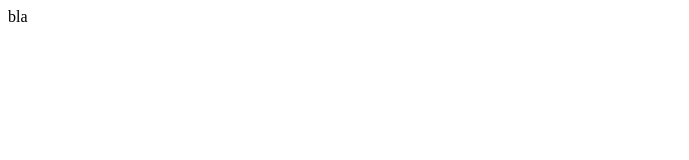
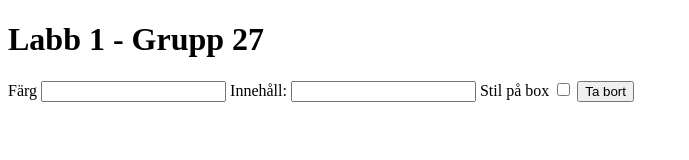
Before and after one commit to AlbinKlintman/gik339-27-Labb-1, a plain HTML site: page index.html in a window 1280 px wide. Shown: the whole page, without its empty margins (0-689 px from the left). Drawn offline with Linux system fonts and the light colour scheme.

Commit message:
Början 2

```diff
--- a/index.html
+++ b/index.html
@@ -1,13 +1,20 @@
-<!DOCTYPE html>
+<!-- <!DOCTYPE html>
 <html lang="en">
   <head>
-    <meta name="viewport" content="width=device-width">
+    <meta charset="UTF-8" />
+    <meta http-equiv="X-UA-Compatible" content="IE=edge" />
+  <meta name="viewport" content="width=device-width, initial-scale=1.0" />
     <title>Labb 1 - Grupp 27</title>
-    <script>
-      console.log('script-tag i head');
-    </script>
   </head>
+  <header>
+    <h1>Labb1 - Grupp 27</h1>
+  </header>
   <body>
+    <p>Färg</p>
+    <textarea name="Färgfält" id="Färgfält1"></textarea>
+    <p>Innehåll</p>
+    <p>Stil på box</p>
+    <button>Ta bort</button>
     <div id="test">bla</div>
 
 
@@ -16,4 +23,33 @@
     </script>
     <script src="script.js"></script>
   </body>
+</html> -->
+<!DOCTYPE html>
+<html lang="en">
+  <head>
+    <meta charset="UTF-8" />
+    <meta http-equiv="X-UA-Compatible" content="IE=edge" />
+    <meta name="viewport" content="width=device-width, initial-scale=1.0" />
+    <title>Labb 1 - Grupp 27</title>
+  </head>
+  <body>
+    <header>
+      <h1>Labb 1 - Grupp 27</h1>
+    </header>
+
+    <label for="color">Färg</label>
+    <input type="text" id="color" name="color" class="textfield" />
+
+    <label for="content">Innehåll:</label>
+    <input type="text" id="content" name="content" class="textfield" />
+
+    <label for="divStyle">Stil på box</label>
+    <input type="checkbox" id="divStyle" name="divStyle" class="checkbox" />
+
+    <button id="removeButton">Ta bort</button>
+
+    <div id="test"></div>
+
+    <script src="script.js"></script>
+  </body>
 </html>
--- a/script.js
+++ b/script.js
@@ -0,0 +1,3 @@
+let count = 0;
+
+console.log(count);
```
